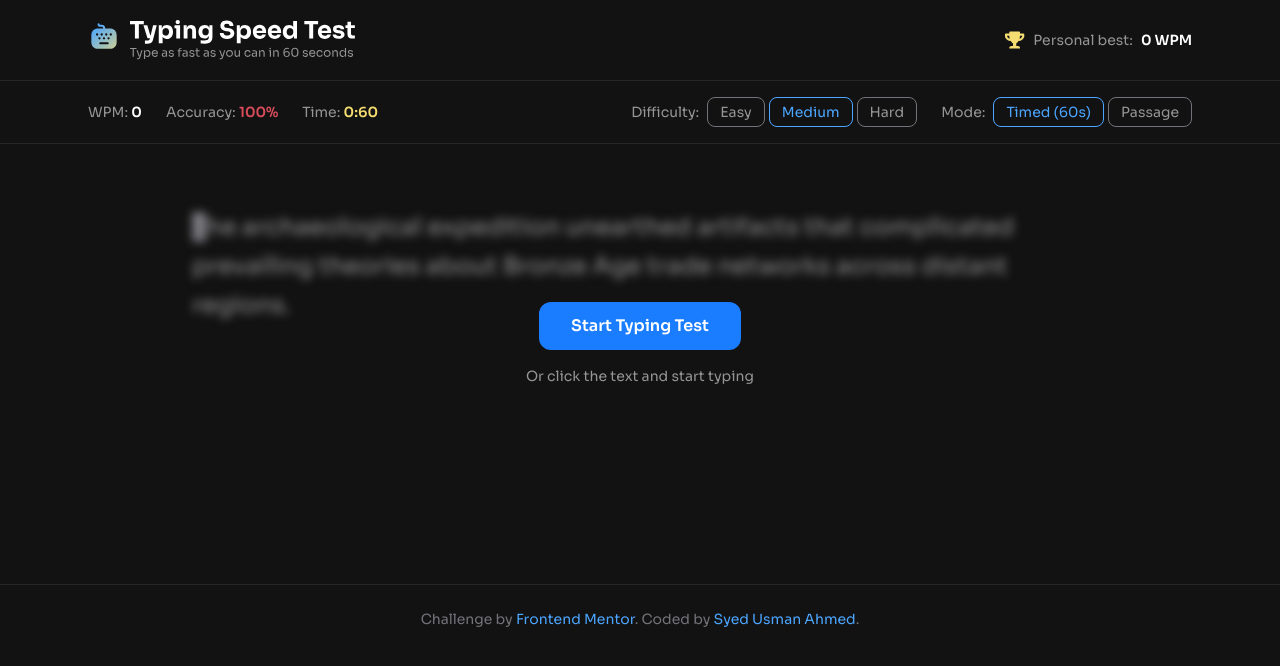
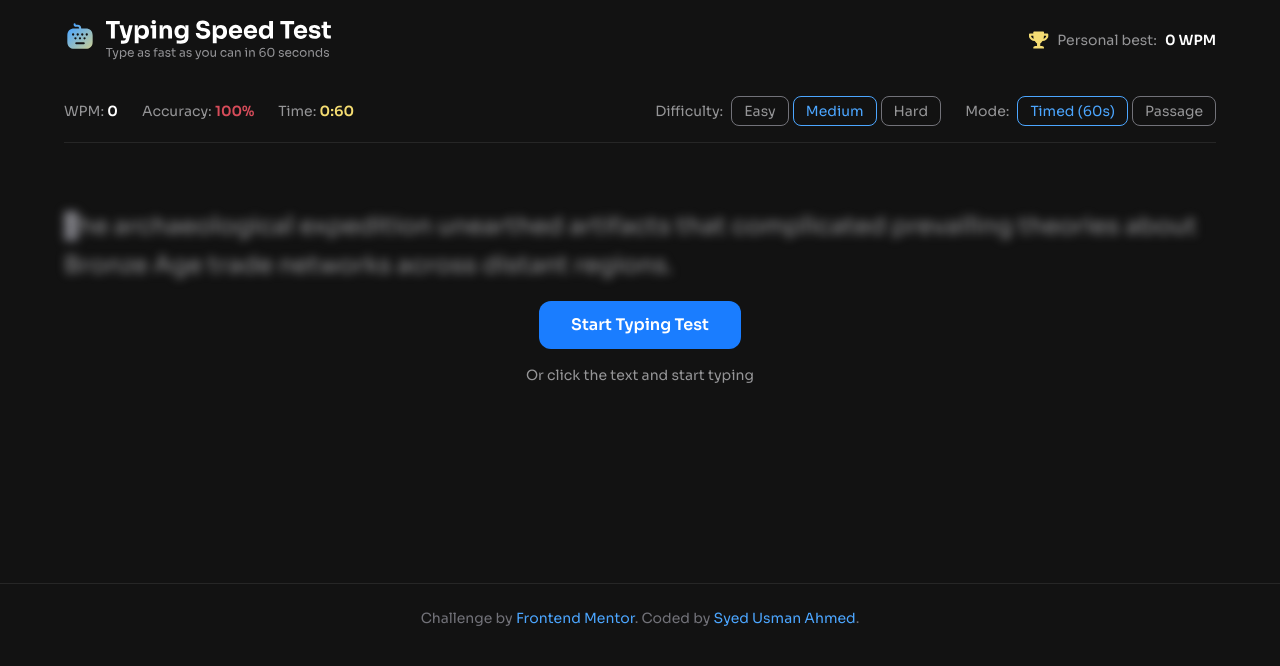
Before and after one commit to syed-usman-ahmed123/Typing-Spedd-Web-App, a website: page index.html in a window 1280 px wide. Drawn offline with Linux system fonts and the light colour scheme.

Commit message:
header px remove and border remove

```diff
--- a/index.html
+++ b/index.html
@@ -28,8 +28,8 @@
 <body class="bg-[var(--neutral-900)] text-[var(--neutral-0)] font-[family-name:var(--font-family)] min-h-screen">
 
   <!-- ========== HEADER ========== -->
-  <header class="border-b border-[var(--neutral-800)]">
-    <div class="max-w-6xl mx-auto px-6 py-5 flex items-center justify-between">
+  <header class=" border-[var(--neutral-800)]">
+    <div class="max-w-6xl mx-auto  py-5 flex items-center justify-between">
 
 
       <!-- Logo + Title -->
@@ -60,8 +60,8 @@
   </header>
 
   <!-- ========== STATS BAR ========== -->
-  <div class="border-b border-[var(--neutral-800)]">
-    <div class="max-w-6xl mx-auto px-6 py-4 flex flex-wrap items-center justify-between gap-4">
+  <div class="border-b border-[var(--neutral-800)] max-w-6xl mx-auto ">
+    <div class="max-w-6xl mx-auto  py-4 flex flex-wrap items-center justify-between gap-4">
 
       <!-- Left Stats -->
       <div class="flex items-center gap-6 text-sm">
@@ -112,11 +112,11 @@
   </div>
 
   <!-- ========== MAIN CONTENT ========== -->
-  <main class="max-w-6xl mx-auto px-6 py-16 relative min-h-[400px]">
+  <main class="max-w-6xl mx-auto  py-16 relative min-h-[400px]">
 
     <!-- Typing Text Area -->
     <div id="text-display"
-      class="text-2xl leading-relaxed text-[var(--neutral-400)] select-none max-w-4xl mx-auto blurred">
+      class="text-2xl leading-relaxed text-[var(--neutral-400)] select-none max-w-6xl mx-auto blurred">
       <!-- Text will be inserted here by JavaScript -->
     </div>
 
```
Also changed, not shown: src/output.css.
